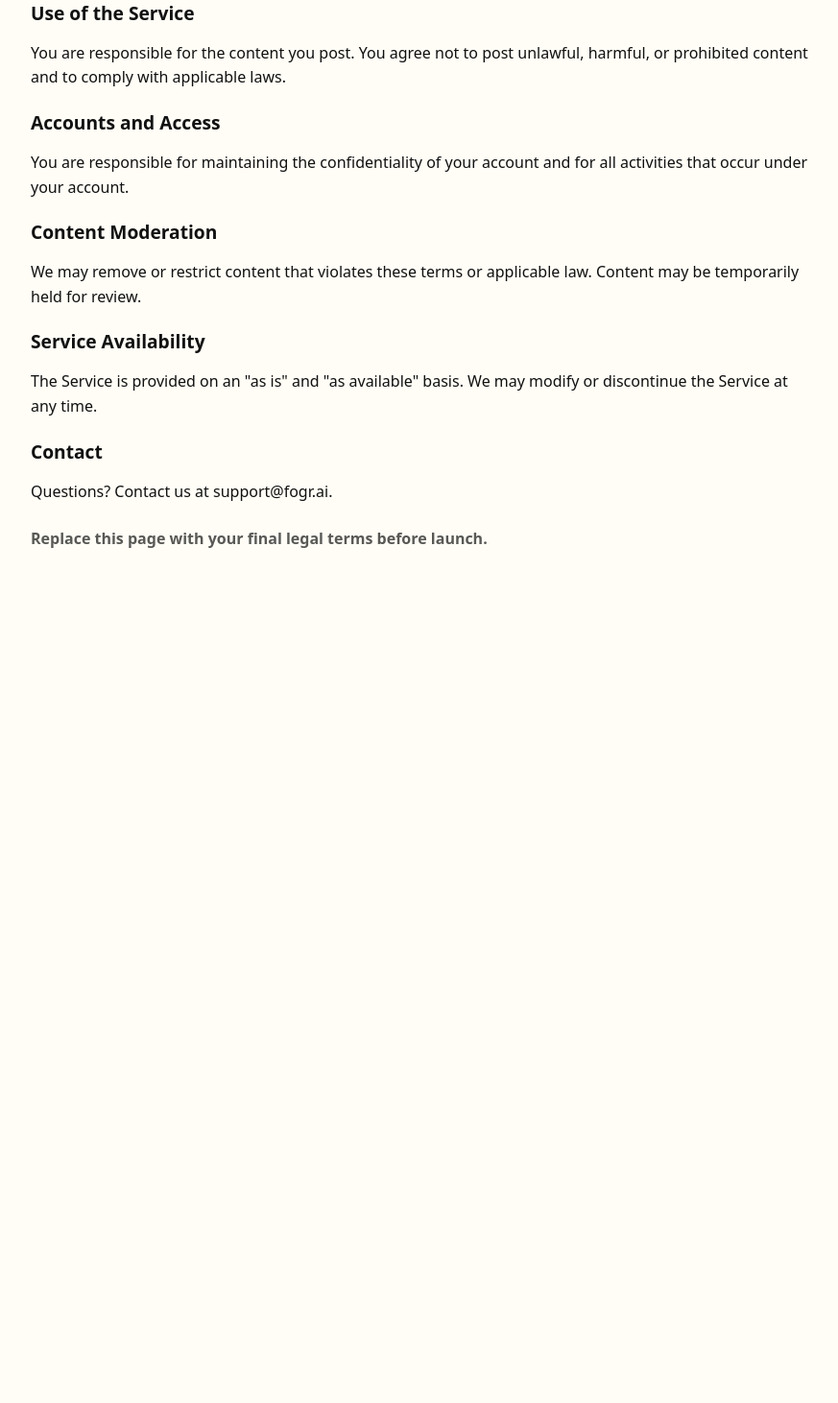
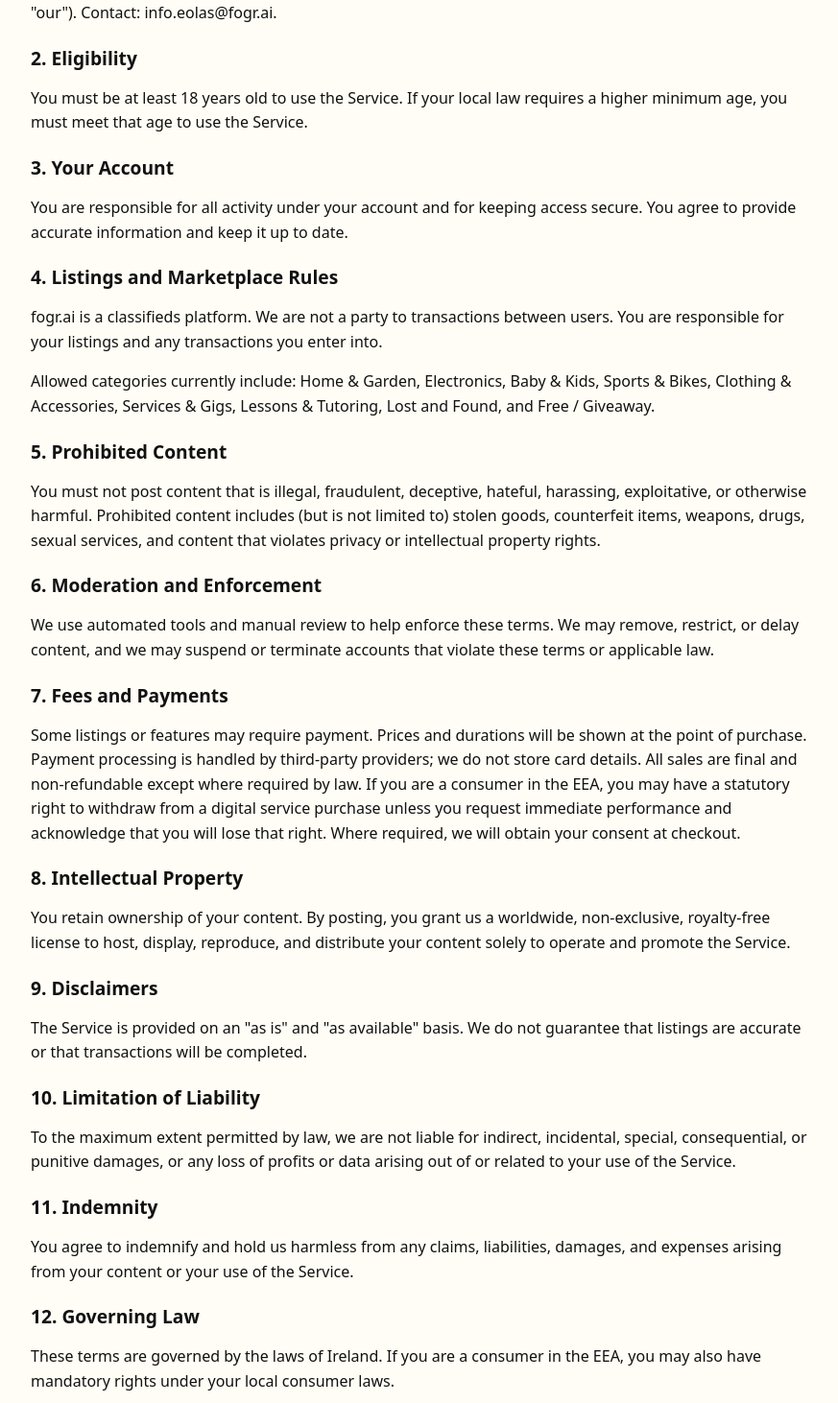
Before and after one commit to fograi/fogr.ai, a SvelteKit app: page /terms in a window 1280 px wide. Shown: the part 248-1710 px from the top of the page at 96% size, without its empty margins (198-1071 px from the left). Before the commit the page ends 823 px from the top, so only its background shows below. Built offline with nearby package versions, Linux system fonts and the light colour scheme; no server answers.

Commit message:
feat: update privacy policy and terms of service with detailed data handling practices

```diff
--- a/src/routes/(public)/privacy/+page.svelte
+++ b/src/routes/(public)/privacy/+page.svelte
@@ -6,42 +6,109 @@
 	<h1>Privacy Policy</h1>
 	<p class="meta">Effective date: February 3, 2026</p>
 
+	<h2>1. Who We Are</h2>
 	<p>
-		This Privacy Policy explains how fogr.ai collects, uses, and shares information when
-		you use the Service.
+		This Service is operated by Sionnach Solutions, a registered business name in Quebec,
+		Canada ("we", "us", "our"). Contact: info.eolas@fogr.ai.
 	</p>
 
-	<h2>Information We Collect</h2>
+	<h2>2. What We Collect</h2>
+	<ul>
+		<li>Account data: email address, authentication identifiers.</li>
+		<li>Listings data: title, description, category, price, images, and any contact info you include.</li>
+		<li>Communications: messages you send to support.</li>
+		<li>Technical data: IP address, device and browser information, and basic logs for security.</li>
+		<li>Payment data: handled by a payment provider if you purchase paid features; we receive limited
+			transaction details (e.g., status, amount).</li>
+	</ul>
+
+	<h2>3. How We Use Data and Legal Bases</h2>
+	<ul>
+		<li>
+			Provide the Service (create accounts, publish listings, authenticate users). Legal basis:
+			contract.
+		</li>
+		<li>
+			Moderate content and prevent abuse or fraud. Legal basis: legitimate interests.
+		</li>
+		<li>
+			Process payments and maintain required records. Legal basis: contract and legal obligations.
+		</li>
+		<li>
+			Communicate with you about the Service. Legal basis: contract or legitimate interests.
+		</li>
+		<li>
+			Marketing (if you opt in). Legal basis: consent (you can withdraw at any time).
+		</li>
+	</ul>
+
+	<h2>4. Sharing and Processors</h2>
 	<p>
-		We collect account information (such as email), ad content you submit, and basic usage
-		data to operate the Service.
+		We use service providers to operate the Service, such as hosting and storage providers,
+		authentication and database services, content moderation tooling, and payment processors.
+		These providers process data on our behalf under contract and only as needed to provide their
+		services. Examples may include Cloudflare (hosting/CDN/storage), Supabase (auth/database),
+		OpenAI (content moderation), and Stripe or another payment processor if payments are enabled.
 	</p>
 
-	<h2>How We Use Information</h2>
+	<h2>5. International Transfers</h2>
 	<p>
-		We use information to provide and improve the Service, enforce our terms, and keep the
-		community safe.
+		We are based in Canada and use service providers in other countries, which may include the
+		United States and the EU/EEA. Where required, we rely on appropriate safeguards such as
+		standard contractual clauses or other lawful transfer mechanisms.
 	</p>
 
-	<h2>Sharing</h2>
+	<h2>6. Retention</h2>
+	<ul>
+		<li>
+			Listings are deleted after the selected duration (32 days by default), or sooner if you
+			remove them.
+		</li>
+		<li>Account data is retained while your account is active.</li>
+		<li>Backups are retained for a limited period (typically up to 30 days).</li>
+		<li>Security logs are retained for a limited period (typically up to 90 days).</li>
+		<li>Payment records are retained as required by law.</li>
+	</ul>
+
+	<h2>7. Your Rights</h2>
 	<p>
-		We may share information with service providers that help us operate the Service, and
-		when required by law.
+		Depending on your location, you may have rights to access, correct, delete, or export your
+		data, and to object to or restrict certain processing. You can request deletion or a copy of
+		your data by contacting us at info.eolas@fogr.ai or through account settings where available.
+		We aim to provide simple, self-serve tools for these requests.
+	</p>
+	<p>
+		If you are in the EEA, you may also lodge a complaint with your local supervisory authority,
+		such as the Data Protection Commission (Ireland).
 	</p>
 
-	<h2>Data Retention</h2>
+	<h2>8. Automated Decisions</h2>
 	<p>
-		We retain information only as long as necessary for the purposes described in this
-		policy, unless a longer retention period is required by law.
+		We use automated tools to help detect prohibited content. If your content is restricted,
+		you may contact us for review.
 	</p>
 
-	<h2>Contact</h2>
+	<h2>9. Children</h2>
 	<p>
-		Questions? Contact us at support@fogr.ai.
+		The Service is not intended for users under 18. If you believe a child has provided us with
+		personal data, contact us and we will remove it.
 	</p>
 
-	<p class="note">
-		Replace this page with your final privacy policy before launch.
+	<h2>10. Security</h2>
+	<p>
+		We use reasonable technical and organizational safeguards to protect data. No system is
+		completely secure, and you use the Service at your own risk.
+	</p>
+
+	<h2>11. Changes</h2>
+	<p>
+		We may update this policy from time to time. We will post an updated effective date when
+		changes are made.
+	</p>
+
+	<h2>12. Contact</h2>
+	<p>
+		Questions? Contact us at info.eolas@fogr.ai.
 	</p>
 </article>
 
@@ -66,9 +133,8 @@
 	.legal p {
 		line-height: 1.6;
 	}
-	.note {
-		margin-top: 24px;
-		font-weight: 600;
-		color: color-mix(in srgb, var(--fg) 70%, transparent);
+	.legal ul {
+		padding-left: 18px;
+		line-height: 1.6;
 	}
 </style>
--- a/src/routes/(public)/terms/+page.svelte
+++ b/src/routes/(public)/terms/+page.svelte
@@ -6,42 +6,101 @@
 	<h1>Terms of Service</h1>
 	<p class="meta">Effective date: February 3, 2026</p>
 
+	<h2>1. Who We Are</h2>
 	<p>
-		These Terms of Service govern your access to and use of fogr.ai (the "Service"). By
-		accessing or using the Service, you agree to these terms.
+		The Service is operated by Sionnach Solutions, a registered business name in Quebec,
+		Canada ("we", "us", "our"). Contact: info.eolas@fogr.ai.
 	</p>
 
-	<h2>Use of the Service</h2>
+	<h2>2. Eligibility</h2>
 	<p>
-		You are responsible for the content you post. You agree not to post unlawful, harmful,
-		or prohibited content and to comply with applicable laws.
+		You must be at least 18 years old to use the Service. If your local law requires a higher
+		minimum age, you must meet that age to use the Service.
 	</p>
 
-	<h2>Accounts and Access</h2>
+	<h2>3. Your Account</h2>
 	<p>
-		You are responsible for maintaining the confidentiality of your account and for all
-		activities that occur under your account.
+		You are responsible for all activity under your account and for keeping access secure.
+		You agree to provide accurate information and keep it up to date.
 	</p>
 
-	<h2>Content Moderation</h2>
+	<h2>4. Listings and Marketplace Rules</h2>
 	<p>
-		We may remove or restrict content that violates these terms or applicable law. Content
-		may be temporarily held for review.
+		fogr.ai is a classifieds platform. We are not a party to transactions between users.
+		You are responsible for your listings and any transactions you enter into.
+	</p>
+	<p>
+		Allowed categories currently include: Home &amp; Garden, Electronics, Baby &amp; Kids,
+		Sports &amp; Bikes, Clothing &amp; Accessories, Services &amp; Gigs, Lessons &amp; Tutoring,
+		Lost and Found, and Free / Giveaway.
 	</p>
 
-	<h2>Service Availability</h2>
+	<h2>5. Prohibited Content</h2>
 	<p>
-		The Service is provided on an "as is" and "as available" basis. We may modify or
-		discontinue the Service at any time.
+		You must not post content that is illegal, fraudulent, deceptive, hateful, harassing,
+		exploitative, or otherwise harmful. Prohibited content includes (but is not limited to)
+		stolen goods, counterfeit items, weapons, drugs, sexual services, and content that violates
+		privacy or intellectual property rights.
 	</p>
 
-	<h2>Contact</h2>
+	<h2>6. Moderation and Enforcement</h2>
 	<p>
-		Questions? Contact us at support@fogr.ai.
+		We use automated tools and manual review to help enforce these terms. We may remove,
+		restrict, or delay content, and we may suspend or terminate accounts that violate these
+		terms or applicable law.
 	</p>
 
-	<p class="note">
-		Replace this page with your final legal terms before launch.
+	<h2>7. Fees and Payments</h2>
+	<p>
+		Some listings or features may require payment. Prices and durations will be shown at the
+		point of purchase. Payment processing is handled by third-party providers; we do not store
+		card details. All sales are final and non-refundable except where required by law. If you
+		are a consumer in the EEA, you may have a statutory right to withdraw from a digital
+		service purchase unless you request immediate performance and acknowledge that you will
+		lose that right. Where required, we will obtain your consent at checkout.
+	</p>
+
+	<h2>8. Intellectual Property</h2>
+	<p>
+		You retain ownership of your content. By posting, you grant us a worldwide, non-exclusive,
+		royalty-free license to host, display, reproduce, and distribute your content solely to
+		operate and promote the Service.
+	</p>
+
+	<h2>9. Disclaimers</h2>
+	<p>
+		The Service is provided on an "as is" and "as available" basis. We do not guarantee that
+		listings are accurate or that transactions will be completed.
+	</p>
+
+	<h2>10. Limitation of Liability</h2>
+	<p>
+		To the maximum extent permitted by law, we are not liable for indirect, incidental,
+		special, consequential, or punitive damages, or any loss of profits or data arising out of
+		or related to your use of the Service.
+	</p>
+
+	<h2>11. Indemnity</h2>
+	<p>
+		You agree to indemnify and hold us harmless from any claims, liabilities, damages, and
+		expenses arising from your content or your use of the Service.
+	</p>
+
+	<h2>12. Governing Law</h2>
+	<p>
+		These terms are governed by the laws of Ireland. If you are a consumer in the EEA, you may
+		also have mandatory rights under your local consumer laws.
+	</p>
+
+	<h2>13. Changes</h2>
+	<p>
+		We may update these terms from time to time. If we make material changes, we will post an
+		updated effective date.
+	</p>
+
+	<h2>14. Contact</h2>
+	<p>
+		Questions? Contact us at info.eolas@fogr.ai.
 	</p>
 </article>
 
@@ -66,9 +125,4 @@
 	.legal p {
 		line-height: 1.6;
 	}
-	.note {
-		margin-top: 24px;
-		font-weight: 600;
-		color: color-mix(in srgb, var(--fg) 70%, transparent);
-	}
 </style>
```
Also changed, not shown: 1 other file (tests, documents, lock files or other folders).
